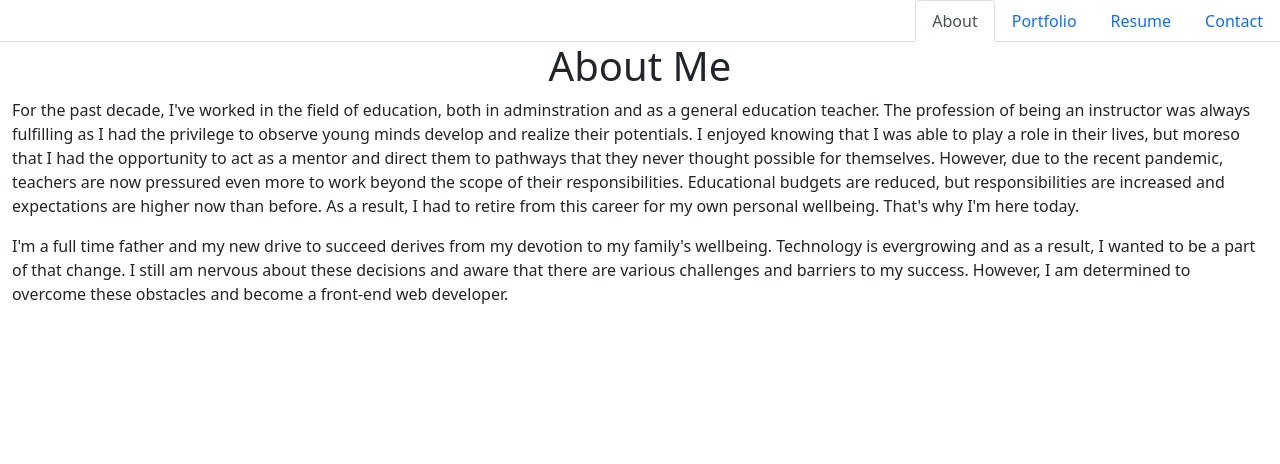
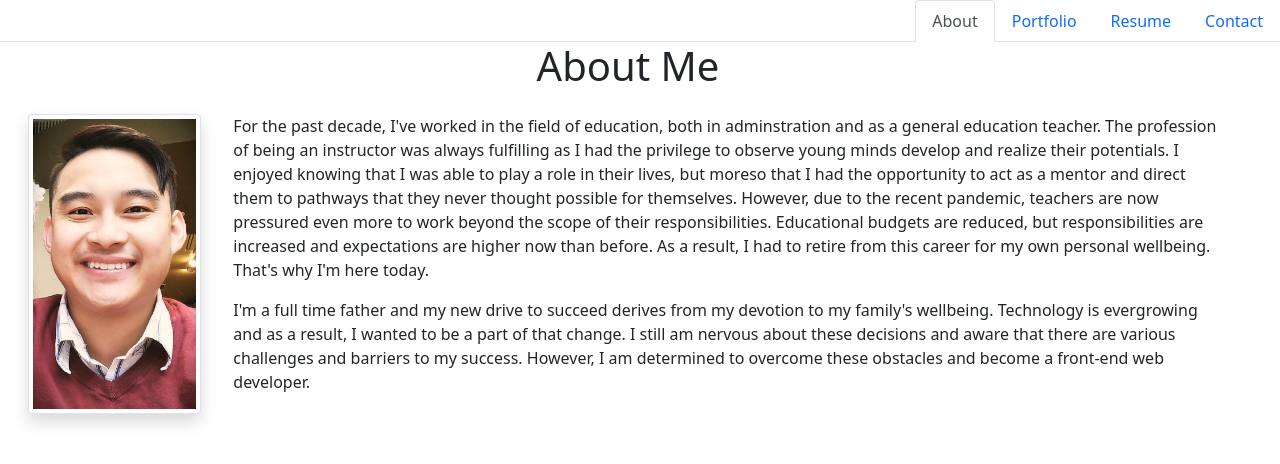
Before and after one commit to MaestroLuu/DLuu-React-Portfolio, a React (Create React App) app: page / in a window 1280 px wide. Shown: the top 464 px of the page. Built offline with nearby package versions, Linux system fonts and the light colour scheme.

Commit message:
updated About page with image and layout

```diff
--- a/src/components/pages/About.js
+++ /dev/null
@@ -1,23 +0,0 @@
-import React from 'react';
-
-export default function About() {
-    return (
-        <div className="container-fluid .ms-1 .me-1">
-            <h1 className='text-center'>About Me</h1>
-            <p>For the past decade, I've worked in the field of education, both in adminstration and
-                as a general education teacher. The profession of being an instructor was always
-                fulfilling as I had the privilege to observe young minds develop and realize their potentials. I
-                enjoyed knowing that I was able to play a role in their lives, but moreso that I had the opportunity to act
-                as a mentor and direct them to pathways that they never thought possible for themselves.
-                However, due to the recent pandemic, teachers are now pressured even more to work beyond the
-                scope of their responsibilities. Educational budgets are reduced, but responsibilities are increased
-                and expectations are higher now than before. As a result, I had to retire from this career for my own personal
-                wellbeing. That's why I'm here today.</p>
-            <p>I'm a full time father and my new drive to succeed derives from my devotion to my family's
-                wellbeing. Technology is evergrowing and as a result, I wanted
-                to be a part of that change. I still am nervous about these decisions and aware that there are
-                various challenges and barriers to my success. However, I
-                am determined to overcome these obstacles and become a front-end web developer.</p>
-        </div>
-    );
-}
--- /dev/null
+++ b/src/components/pages/About/About.js
@@ -0,0 +1,35 @@
+import React from 'react';
+import ProfilePic from './profilePic.jpg';
+
+const styles = {
+    photo: {
+        width: "200px",
+    }
+}
+
+export default function About() {
+    return (
+        <div className="container-fluid .ms-1 .me-1 row">
+                <h1 className='text-center'>About Me</h1>
+            <div className='col-sm-2 p-3 mb-5 bg-body rounded'>
+                <img src={ProfilePic} className="img-thumbnail shadow" style={styles.photo} alt="Profile Picture" />
+            </div>
+            <div className='col-sm-10 p-3 mb-5 bg-body rounded'>
+                <p>For the past decade, I've worked in the field of education, both in adminstration and
+                    as a general education teacher. The profession of being an instructor was always
+                    fulfilling as I had the privilege to observe young minds develop and realize their potentials. I
+                    enjoyed knowing that I was able to play a role in their lives, but moreso that I had the opportunity to act
+                    as a mentor and direct them to pathways that they never thought possible for themselves.
+                    However, due to the recent pandemic, teachers are now pressured even more to work beyond the
+                    scope of their responsibilities. Educational budgets are reduced, but responsibilities are increased
+                    and expectations are higher now than before. As a result, I had to retire from this career for my own personal
+                    wellbeing. That's why I'm here today.</p>
+                <p>I'm a full time father and my new drive to succeed derives from my devotion to my family's
+                    wellbeing. Technology is evergrowing and as a result, I wanted
+                    to be a part of that change. I still am nervous about these decisions and aware that there are
+                    various challenges and barriers to my success. However, I
+                    am determined to overcome these obstacles and become a front-end web developer.</p>
+            </div>
+        </div>
+    );
+}
--- /dev/null
+++ b/src/components/pages/About/index.js
@@ -0,0 +1,2 @@
+import About from "./About";
+export default About;
--- a/src/components/pages/Contact.js
+++ b/src/components/pages/Contact.js
@@ -3,16 +3,16 @@ import React from 'react';
 export default function Contact() {
   return (
     <div className='d-flex justify-content-center'>
-      <h1 className='text-center'>Contact</h1>
       <div className='col-sm-5 shadow p-3 mb-5 bg-body rounded mt-2'>
-        <div className="card">
+        <div>
           <div class="mb-3">
+            <h1 className='text-center'>Contact</h1>
             <label for="exampleFormControlInput1" class="form-label">Email address</label>
-              <input type="email" class="form-control" id="exampleFormControlInput1" placeholder="name@example.com"/>
+              <input type="email" class="form-control" id="exampleFormControlInput1" placeholder="Enter your email address"/>
           </div>
           <div class="mb-3">
-            <label for="exampleFormControlTextarea1" class="form-label">Example textarea</label>
-            <textarea class="form-control" id="exampleFormControlTextarea1" rows="3"></textarea>
+            <label for="exampleFormControlTextarea1" class="form-label">Comments</label>
+            <textarea class="form-control" id="exampleFormControlTextarea1" rows="5" placeholder='Please fill out your comments or concerns.'></textarea>
           </div>
         </div>
       </div>
```
Also changed, not shown: src/components/pages/About/profilePic.jpg (renamed from src/assets/images/profilePic.jpg).
